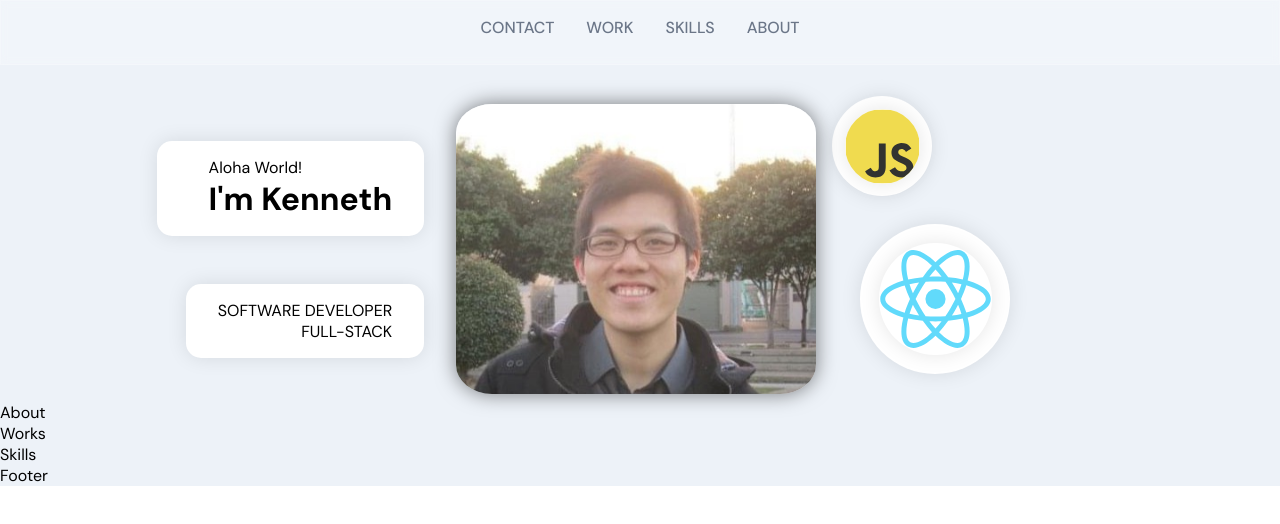
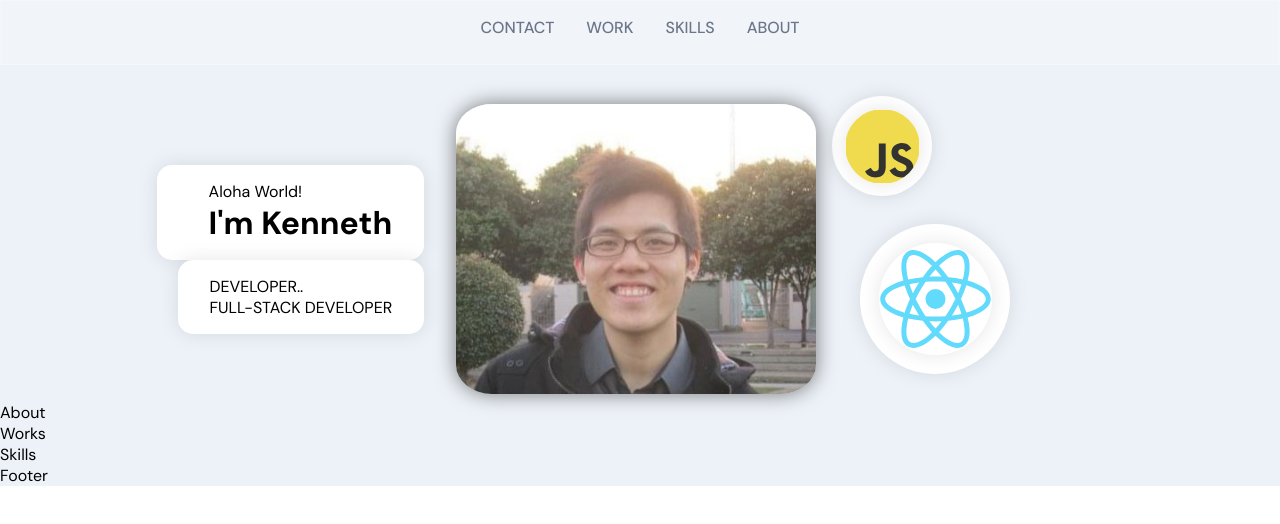
Before and after one commit to KnfDev/Portfoliov3, a React (Create React App) app in the folder frontend/: page / in a window 1280 px wide. Shown: the top 524 px of the page. Built offline with nearby package versions, Linux system fonts and the light colour scheme.

Commit message:
minor bug fixes

```diff
--- a/frontend/src/components/Navbar/Navbar.scss
+++ b/frontend/src/components/Navbar/Navbar.scss
@@ -80,7 +80,7 @@
   display: flex;
   justify-content: center;
   align-items: center;
-  background: var(--secondary-color);
+  background: rgba(128, 128, 128, 0.524);
 
   svg {
     width: 70%;
--- a/frontend/src/containers/Header/Header.js
+++ b/frontend/src/containers/Header/Header.js
@@ -40,8 +40,8 @@ const Header = () => {
             </div>
           </div>
           <div className="tag-cmp app__flex">
-            <p className="p-text">Software Developer</p>
-            <p className="p-text">Full-Stack</p>
+            <p className="p-text">Developer..</p>
+            <p className="p-text">Full-Stack Developer</p>
           </div>
         </div>
       </motion.div>
--- a/frontend/src/containers/Header/Header.scss
+++ b/frontend/src/containers/Header/Header.scss
@@ -72,12 +72,12 @@
 
   .tag-cmp {
     flex-direction: column;
-    margin-top: 3rem;
+    margin-left: 3rem;
 
     p {
       width: 100%;
       text-transform: uppercase;
-      text-align: right;
+      text-align: left;
     }
   }
 
```
